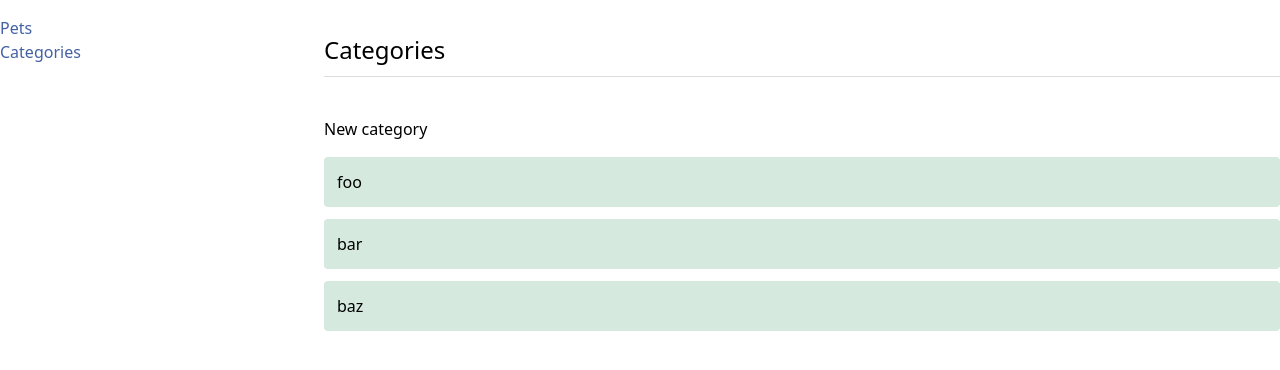
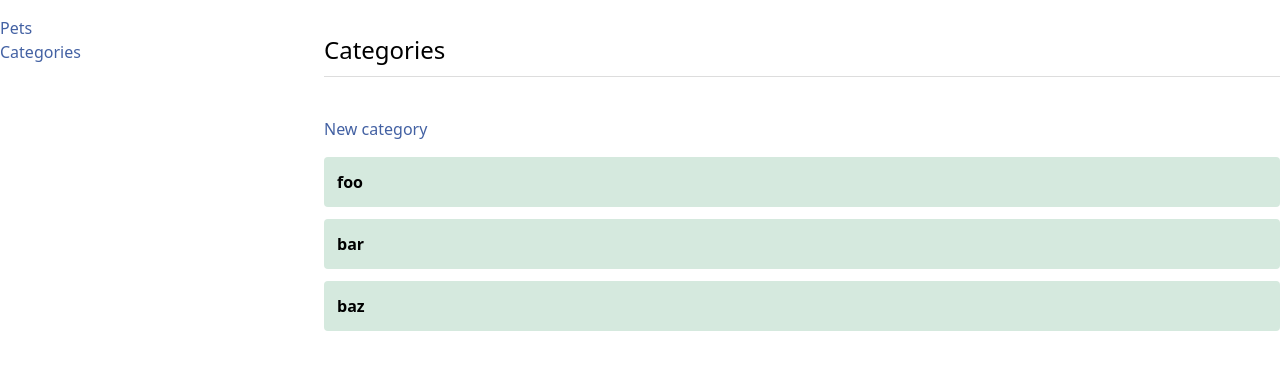
Before and after one commit to Nanges/talks-monolith-vs-composite, an Angular app: page /categories in a window 1280 px wide. Shown: the top 370 px of the page. Built offline with nearby package versions, Linux system fonts and the light colour scheme.

Commit message:
Update index.html

```diff
--- a/src/app/category-list/category-list.component.html
+++ b/src/app/category-list/category-list.component.html
@@ -1,8 +1,8 @@
 <div class="mb-4">
-    <a [routerLink]="['.', 'create']" class="create-btn">New category</a>
+    <a [routerLink]="['.', 'create']" class="text-btn">New category</a>
 </div>
 <ul class="flex flex-col gap-y-3">
     <li class="clickable-card" *ngFor="let category of data; let id = index">
-        <a [routerLink]="['.', id]" class="stretched-link">{{ category }}</a>
+        <a [routerLink]="['.', id]" class="stretched-link font-semibold">{{ category }}</a>
     </li>
 </ul>
--- a/src/index.html
+++ b/src/index.html
@@ -2,7 +2,7 @@
 <html lang="en">
     <head>
         <meta charset="utf-8" />
-        <title>Category App</title>
+        <title>Pets App</title>
         <base href="/" />
         <meta name="viewport" content="width=device-width, initial-scale=1" />
         <link rel="icon" type="image/x-icon" href="favicon.ico" />
```
